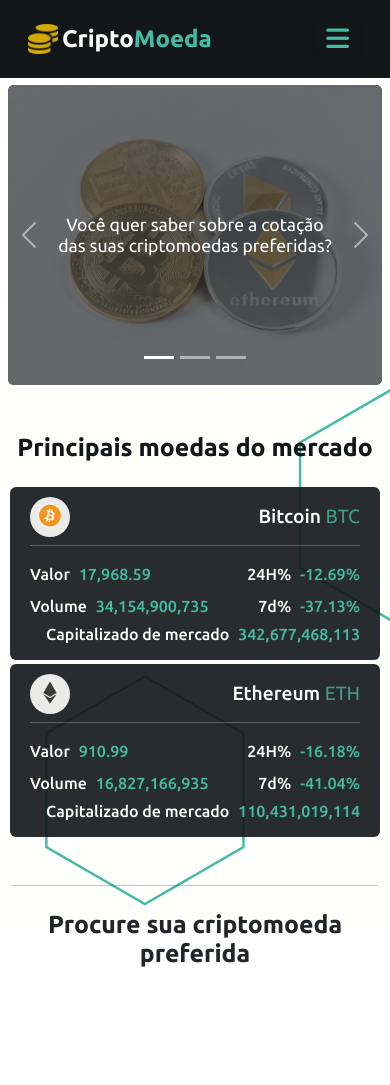
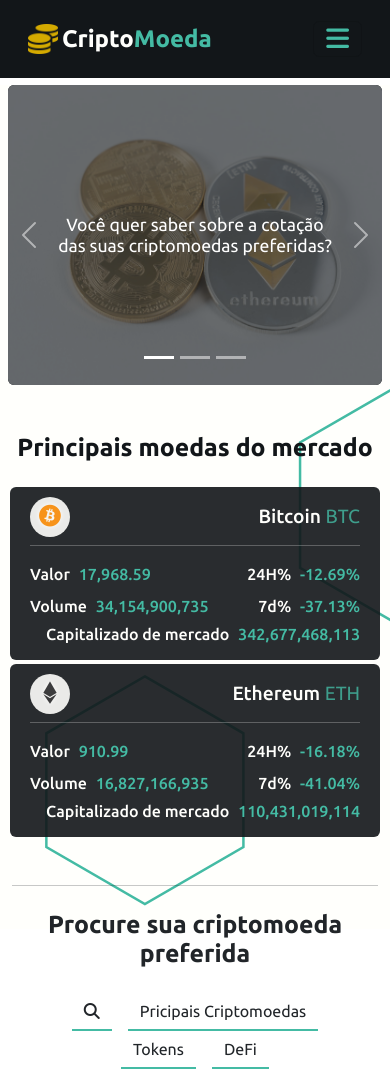
Before and after one commit to IsaacLouzeiro/preco-criptomoedas, a Vue app: page / in a window 390 px wide. Before the commit the page ends 969 px from the top, so only its background shows below. Built offline with nearby package versions, Linux system fonts and the light colour scheme.

Commit message:
iniciando responsivo da secao cripto

```diff
--- a/src/App.vue
+++ b/src/App.vue
@@ -35,7 +35,7 @@
 
     <SecaoPrincipal class="container" :criptoCurrency="criptoCurrency" />
 
-    <SecaoCriptomoedas class="container" />
+    <SecaoCriptomoedas class="container pb-3" />
 </template>
 
 <script>
--- a/src/components/SecaoCriptomoedas.vue
+++ b/src/components/SecaoCriptomoedas.vue
@@ -2,15 +2,98 @@
     <section id="secaoCriptomoedas">
         <hr class="mt-4">
         <h2 class="text-center fw-bold mt-4 mb-4">Procure sua criptomoeda preferida</h2>
+
+        <ul id="lista" class="nav position-relative d-flex justify-content-center mx-auto px-2">
+            <!-- botao de pesquisa -->
+            <li :class="inputLiberado">
+                <button type="button" class="btnPesquisa mx-2 btn" @click="inputLiberado = 'inputLiberado'"><i class="fas fa-search"></i></button>
+                <input type="text" class="form-control inputPesquisar w-100 py-2">
+                <button type="button" class="btnFechar btn" @click="inputLiberado = ''"><i class="fas fa-times"></i></button>
+            </li>
+
+            <li>
+                <button type="button" class="btn mx-2">
+                    Pricipais Criptomoedas
+                </button>
+            </li>
+
+            <li>
+                <button type="button" class="btn mx-2">
+                Tokens
+                </button>
+            </li>
+
+            <li>
+                <button type="button" class="btn mx-2">
+                DeFi
+                </button>
+            </li>
+        </ul>
     </section>
 </template>
 
 <script>
 export default {
-    name: 'secaoCriptomoedas'
+    name: 'secaoCriptomoedas',
+
+    data() {
+        return {
+            inputLiberado: '',
+        }
+    }
 }
 </script>
 
 <style lang="scss" scoped>
+    @import '../assets/sass/cores.scss';
 
+    #lista {
+        max-width: 700px;
+
+        .btn {
+            border-top: none;
+            border-left: none;
+            border-right: none;
+            border-bottom: 2px solid $color3;
+            border-radius: 0;
+
+            &:focus, &:hover { opacity: .7; }
+
+            &.btnFechar {
+                display: none;
+
+                i { font-size: 1.2em; }
+            }
+        }
+
+        .inputPesquisar {
+            display: none;
+            font-size: 1.2em;
+        }
+
+        .inputLiberado {
+            display: flex;
+            width: 100%;
+            position: absolute;
+            border: 1px solid $color3;
+
+            .inputPesquisar {
+                display: block;
+                border: none;
+                padding: 0;
+
+                &:focus, &:hover { border: none; box-shadow: none; }
+            }
+
+            .btn {
+                border: none;
+                opacity: .7;
+                cursor: default;
+                &.btnFechar {
+                    cursor: pointer;
+                    display: block;
+                }
+            }
+        }
+    }
 </style>
```
